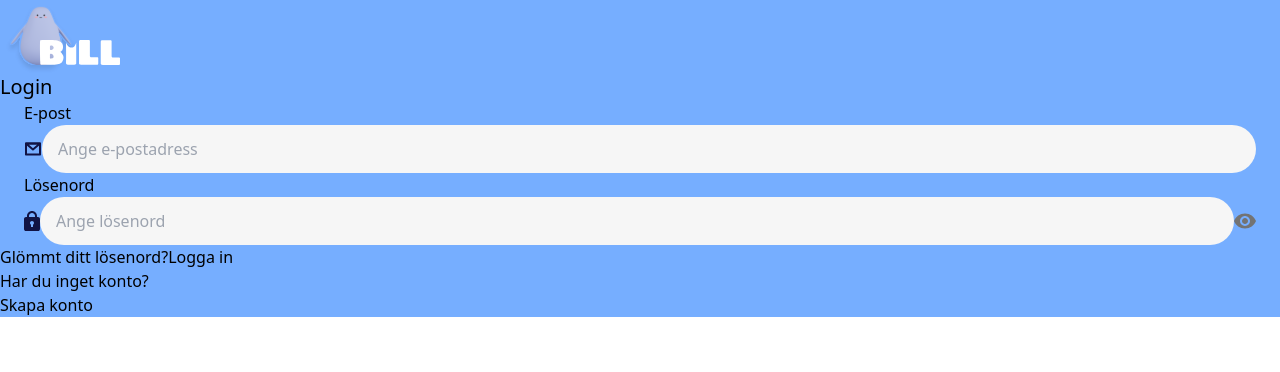
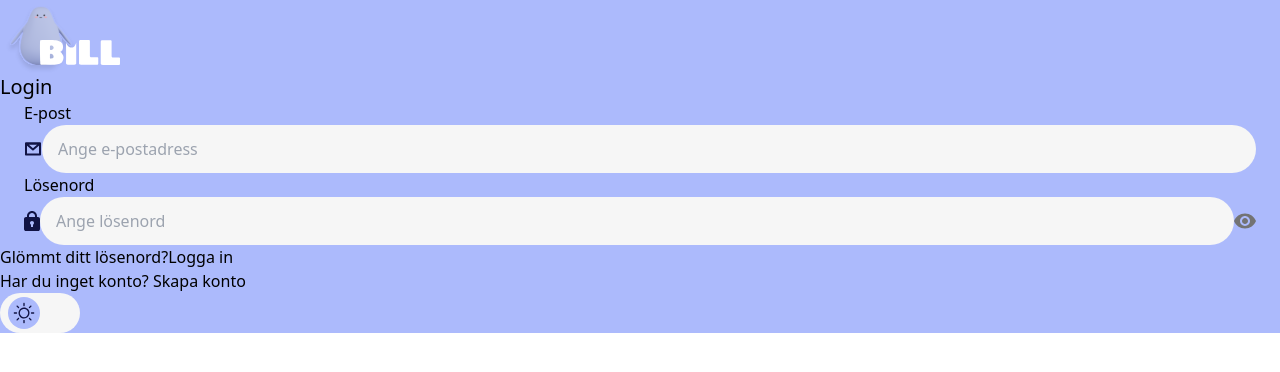
Before and after one commit to AxelEnghamre/subscriptions_tracker, a Next.js app: page /sign-in in a window 1280 px wide. Shown: the top 372 px of the page. Built offline with nearby package versions, Linux system fonts and the light colour scheme.

Commit message:
added theme button to log in

```diff
--- a/src/components/auth/SignIn.tsx
+++ b/src/components/auth/SignIn.tsx
@@ -5,6 +5,7 @@ import { useRouter } from "next/navigation";
 import { signInSchema } from "@/lib/schemas/AuthSchemas";
 import { useContext } from "react";
 import { ThemeContext } from "@/contexts/ThemeContext";
+import ThemeButton from "../UI/buttons/ThemeButton";
 import Input from "../UI/Input";
 import ShowPasswordButton from "../UI/ShowPasswordButton";
 import Link from "next/link";
@@ -80,7 +81,7 @@ const SignIn = () => {
   };
 
   return (
-    <div className="bg-dawn">
+    <div className="bg-menu">
       {/* TODO change logo based on theme*/}
       <img src="/lightLogo.svg" alt="hello" />
       <h2 className="text-xl font-normal">Login</h2>
@@ -129,8 +130,10 @@ const SignIn = () => {
           Logga in
         </button>
       </form>
-      <p>Har du inget konto?</p>
-      <Link href="/sign-up">Skapa konto</Link>
+      <p>
+        Har du inget konto? <Link href="/sign-up">Skapa konto</Link>
+      </p>
+      <ThemeButton />
     </div>
   );
 };
```
